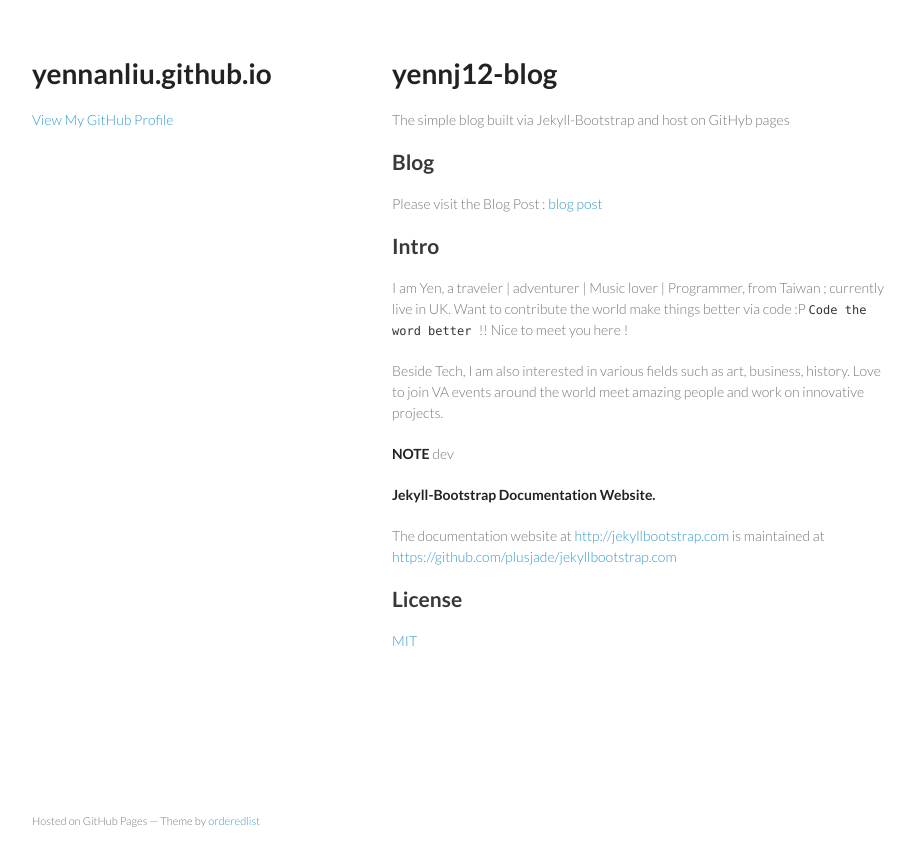
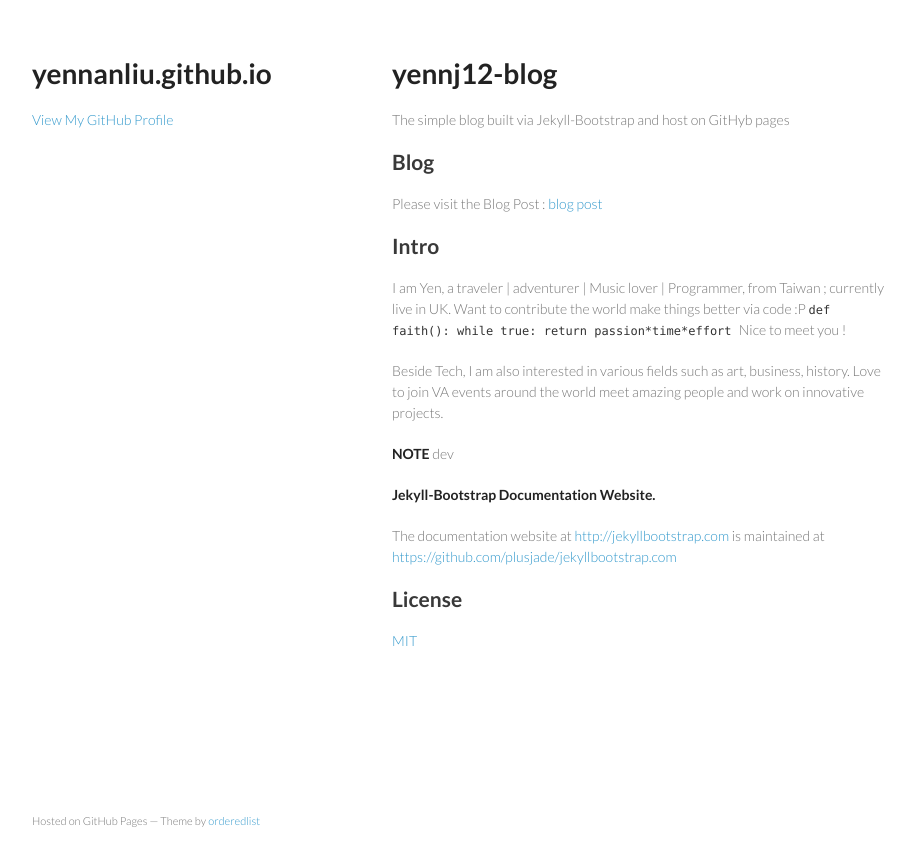
Before and after one commit to yennanliu/yen_blog_Jeklly, a Jekyll site: the page index.html, which Jekyll copies as it is, in a window 1280 px wide. Shown: the top 866 px of the page, without its empty margins (178-1092 px from the left). Built offline with Jekyll 4.4.1, drawn with Linux system fonts in a browser that asks for light colours.

Commit message:
update pseudo coee

```diff
--- a/index.html
+++ b/index.html
@@ -38,7 +38,15 @@
 <h2>
 <a name="Intro" class="anchor" href="#Intro"><span class="octicon octicon-link"></span></a>Intro</h2>
 
-<p>I am Yen, a traveler | adventurer | Music lover | Programmer, from Taiwan ; currently live in UK. Want to contribute the world make things better via code :P <code> Code the word better </code>!! Nice to meet you here !</p>
+<p>I am Yen, a traveler | adventurer | Music lover | Programmer, from Taiwan ; currently live in UK. Want to contribute the world make things better via code :P
+<code>
+  def faith():
+    while true:
+      return passion*time*effort
+
+</code>
+
+Nice to meet you !</p>
 
 <p>Beside Tech, I am also interested in various fields such as art, business, history. Love to join VA events around the world
 meet amazing people and work on innovative projects.</p>
```
